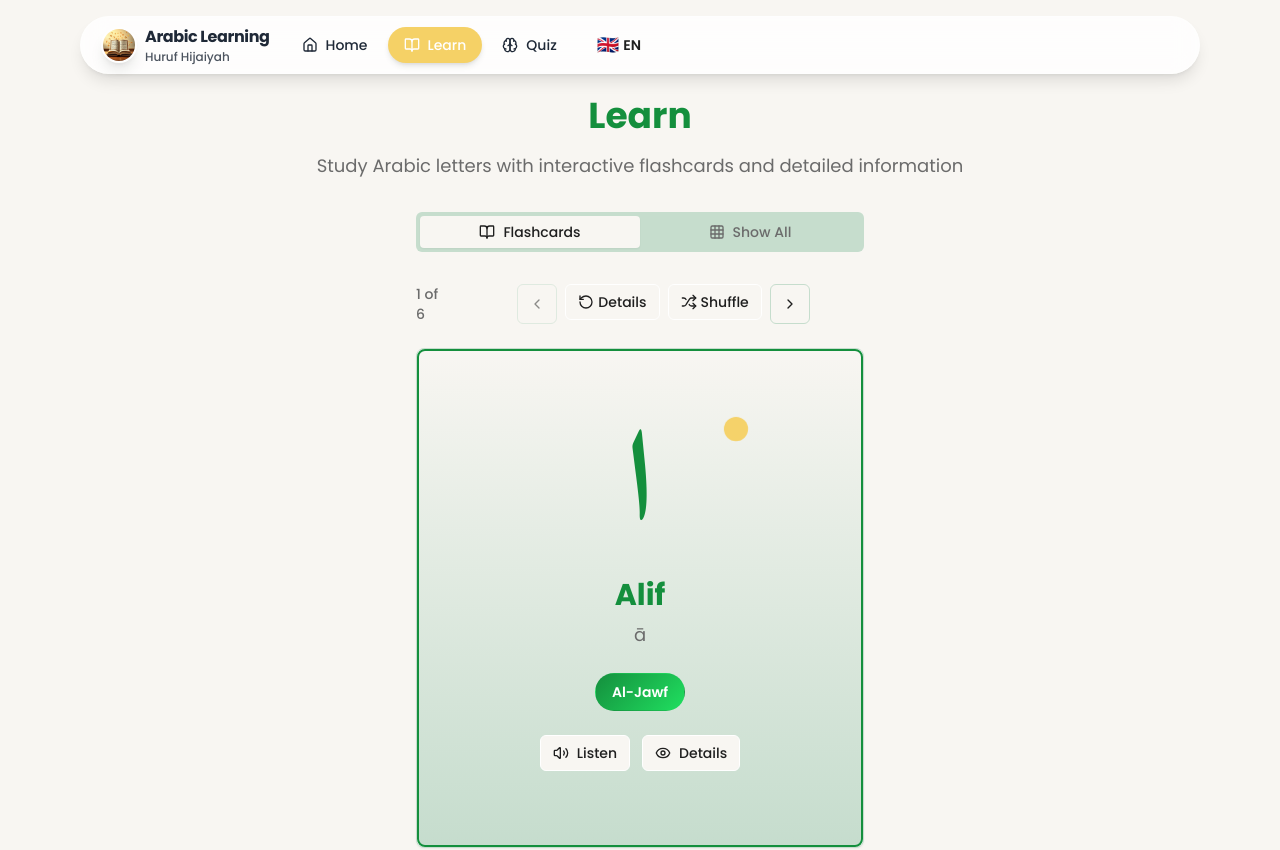
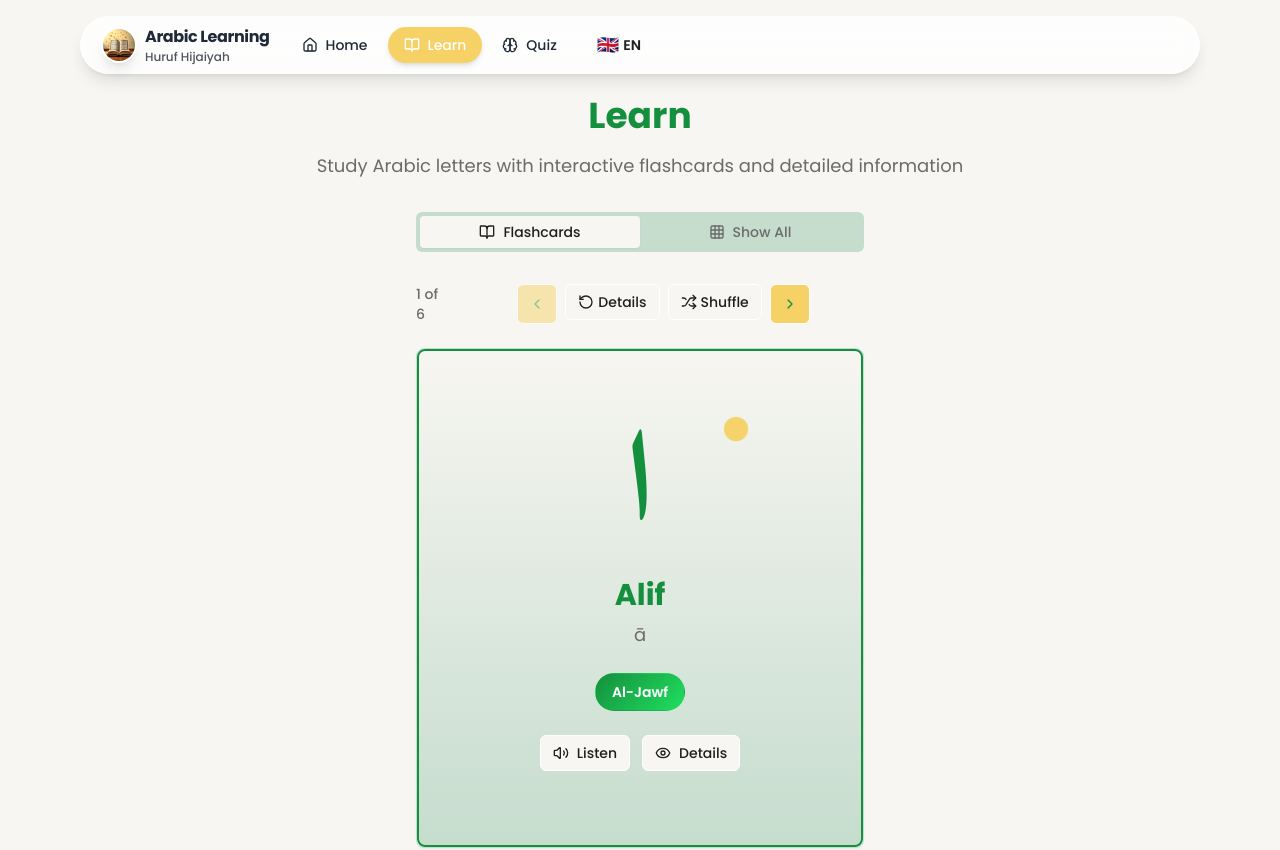
Before and after one commit to beembarik/Tartila-project, a React (Vite) app: page /learn in a window 1280 px wide. Shown: the top 850 px of the page. Built offline with nearby package versions, Linux system fonts and the light colour scheme.

Commit message:
Update NavigationControls.tsx

```diff
--- a/src/components/NavigationControls.tsx
+++ b/src/components/NavigationControls.tsx
@@ -37,7 +37,7 @@ export const NavigationControls = ({
           onClick={onPrevious}
           disabled={currentIndex === 0}
           aria-label={t.navigation.previous}
-          className="bg-islamic-green/10        text-islamic-green border-islamic-green hover:bg-islamic-green hover:text-white disabled:opacity-50 disabled:cursor-not-allowed"
+          className="bg-accent        text-primary hover:bg-secondary hover:text-white disabled:opacity-50 disabled:cursor-not-allowed"
         >
           <ChevronLeft size={16} />
         </Button>
@@ -68,7 +68,7 @@ export const NavigationControls = ({
           onClick={onNext}
           disabled={currentIndex === totalCount - 1}
           aria-label={t.navigation.previous}
-          className="bg-islamic-green/10        text-islamic-green border-islamic-green hover:bg-islamic-green hover:text-white disabled:opacity-50 disabled:cursor-not-allowed"
+          className="bg-accent        text-primary hover:bg-secondary hover:text-white disabled:opacity-50 disabled:cursor-not-allowed"
         >
           <ChevronRight size={16} />
         </Button>
```
